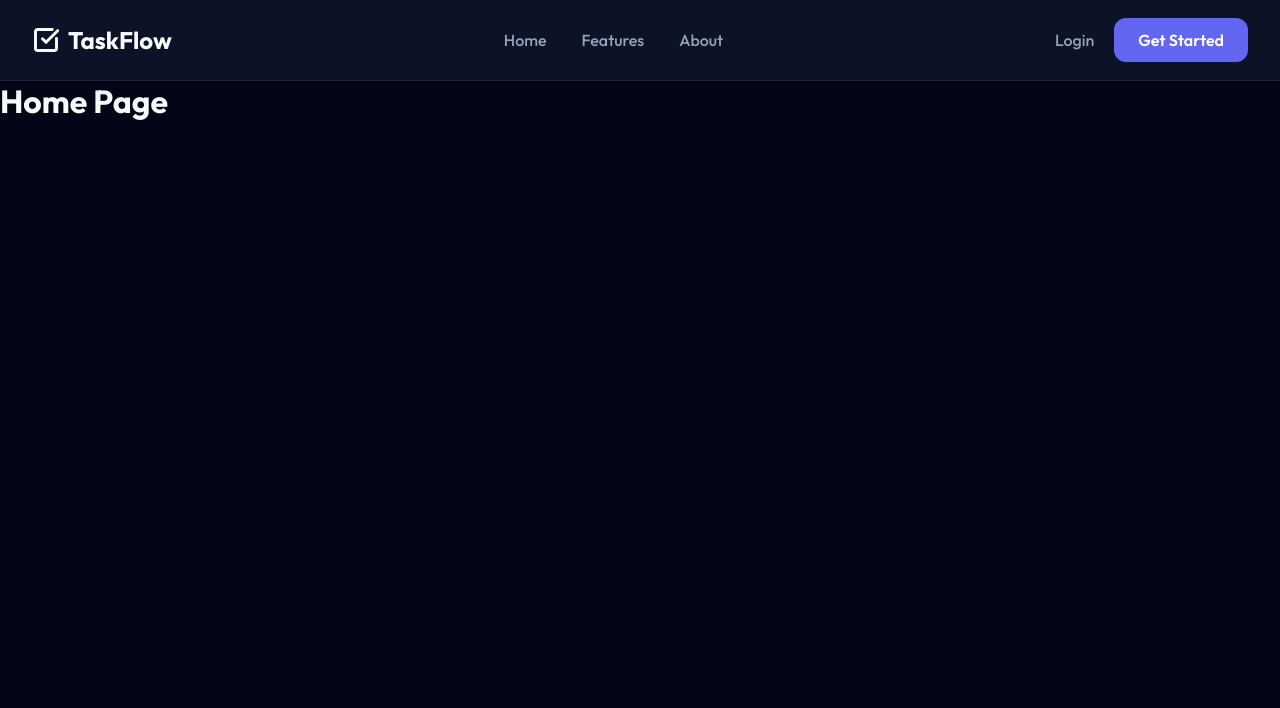
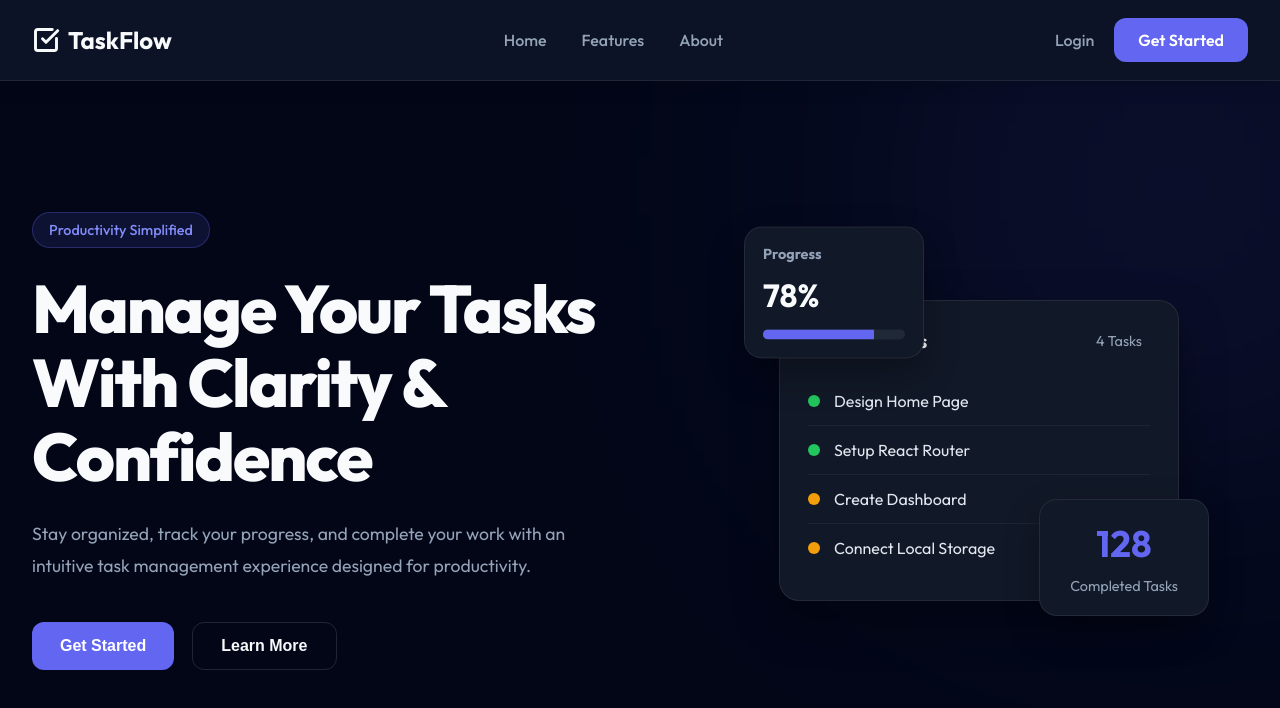
Before and after one commit to Isharani01/taskflow, a React (Vite) app: page / in a window 1280 px wide. Shown: the top 708 px of the page. Built offline with nearby package versions, Linux system fonts and the light colour scheme.

Commit message:
completed hero section with dashboard card progress card

```diff
--- /dev/null
+++ b/src/components/Hero/Hero.jsx
@@ -0,0 +1,85 @@
+import styles from "./Hero.module.css";
+
+function Hero() {
+  return (
+    <section className={styles.hero}>
+      <div className={styles.container}>
+
+        <div className={styles.left}>
+          <span className={styles.badge}>
+            Productivity Simplified
+          </span>
+
+          <h1>
+            Manage Your Tasks
+            <br />
+            With Clarity &
+            <br />
+            Confidence
+          </h1>
+
+          <p>
+            Stay organized, track your progress, and complete
+            your work with an intuitive task management
+            experience designed for productivity.
+          </p>
+
+          <div className={styles.buttons}>
+            <button className={styles.primaryBtn}>
+              Get Started
+            </button>
+
+            <button className={styles.secondaryBtn}>
+              Learn More
+            </button>
+          </div>
+        </div>
+       <div className={styles.right}>
+  <div className={styles.dashboardWrapper}>
+
+    <div className={styles.dashboardCard}>
+      <div className={styles.cardHeader}>
+        <h3>Today's Tasks</h3>
+        <span>4 Tasks</span>
+      </div>
+
+      <div className={styles.task}>
+        <span className={styles.completed}></span>
+        <p>Design Home Page</p>
+      </div>
+
+      <div className={styles.task}>
+        <span className={styles.completed}></span>
+        <p>Setup React Router</p>
+      </div>
+
+      <div className={styles.task}>
+        <span className={styles.pending}></span>
+        <p>Create Dashboard</p>
+      </div>
+
+      <div className={styles.task}>
+        <span className={styles.pending}></span>
+        <p>Connect Local Storage</p>
+      </div>
+    </div>
+    <div className={styles.progressCard}>
+      <h4>Progress</h4>
+
+      <h2>78%</h2>
+
+      <div className={styles.progressBar}>
+        <div className={styles.progress}></div>
+      </div>
+    </div>
+   <div className={styles.statsCard}>
+      <h2>128</h2>
+      <p>Completed Tasks</p>
+    </div>
+  </div>
+</div>
+    </div>
+    </section>
+  );
+}
+export default Hero;
--- /dev/null
+++ b/src/components/Hero/Hero.module.css
@@ -0,0 +1,245 @@
+.hero {
+  width: 100%;
+  min-height: calc(100vh - 80px);
+  display: flex;
+  align-items: center;
+  background: #020617;
+  position:relative;
+  overflow:hidden;
+  padding: 70px 0;
+}
+.hero::before{
+content:"";
+position:absolute;
+width:450px;
+height:450px;
+background:#6366f1;
+filter:blur(180px);
+opacity:.18;
+top:-120px;
+right:-120px;
+z-index:0;
+}
+.container {
+  max-width: 1280px;
+  width: 100%;
+  margin: 0 auto;
+  padding: 0 32px;
+  display: grid;
+  grid-template-columns: 1fr 1fr;
+  align-items: center;
+  gap: 60px;
+  position: relative;
+  z-index: 1;
+}
+.left {
+  display: flex;
+  flex-direction: column;
+}
+.right {
+  display: flex;
+  justify-content: center;
+  align-items:flex-start;
+}
+.badge {
+  display: inline-flex;
+  align-items: center;
+  padding: 8px 16px;
+  border-radius: 999px;
+  background: rgba(99, 102, 241, 0.12);
+  border: 1px solid rgba(99, 102, 241, 0.3);
+  color: #818cf8;
+  font-size: 0.9rem;
+  font-weight: 500;
+  margin-bottom: 24px;
+  width: fit-content;
+}
+.left h1 {
+  font-size: 4.2rem;
+  line-height: 1.1;
+  font-weight: 800;
+  color: #f8fafc;
+  letter-spacing: -2px;
+  max-width:650px;
+}
+.left p {
+  margin-top: 24px;
+  max-width: 560px;
+  color: #94a3b8;
+  font-size: 1.1rem;
+  line-height: 1.8;
+}
+.buttons {
+  display: flex;
+  gap: 18px;
+  margin-top: 40px;
+}
+.primaryBtn {
+  background: #6366f1;
+  color: white;
+  border: none;
+  border-radius: 12px;
+  padding: 14px 28px;
+  font-size: 1rem;
+  font-weight: 600;
+  cursor: pointer;
+  transition: all .3s ease;
+}
+.primaryBtn:hover {
+  background: #4f46e5;
+  transform: translateY(-2px);
+}
+.secondaryBtn {
+  background: transparent;
+  color: #f8fafc;
+  border: 1px solid rgba(255,255,255,.12);
+  border-radius: 12px;
+  padding: 14px 28px;
+  font-size: 1rem;
+  font-weight: 600;
+  cursor: pointer;
+  transition: all .3s ease;
+}
+.secondaryBtn:hover {
+  border-color: #6366f1;
+  color: #6366f1;
+  background:rgba(255,255,255,.04);
+}
+.right {
+  display: flex;
+  justify-content: center;
+  align-items: flex-start;;
+}
+
+.dashboardCard {
+  width: 400px;
+  padding: 28px;
+  background: #111827;
+  border: 1px solid rgba(255,255,255,.08);
+  border-radius: 20px;
+  box-shadow: 0 20px 45px rgba(0,0,0,.35);
+  transition:all .3s ease;
+  margin-top: 20px;
+  position: relative;
+  z-index: 1;
+
+}
+.dashboardCard:hover{
+transform:translateY(-8px);
+box-shadow: 0 25px 50px rgba(0, 0, 0, 0.4);
+}
+.cardHeader {
+  display: flex;
+  justify-content: space-between;
+  align-items: center;
+  margin-bottom: 24px;
+  padding-right: 8px;
+}
+.cardHeader h3 {
+  color: #f8fafc;
+  font-size: 1.2rem;
+}
+.cardHeader span {
+  color: #94a3b8;
+  font-size: .9rem;
+}
+.task {
+  display: flex;
+  align-items: center;
+  gap: 14px;
+  padding: 14px 0;
+  border-bottom: 1px solid rgba(255,255,255,.05);
+}
+.task:last-child {
+  border-bottom: none;
+}
+.task p {
+  color: #e2e8f0;
+}
+.completed,
+.pending {
+  width: 12px;
+  height: 12px;
+  border-radius: 50%;
+}
+.completed {
+  background: #22c55e;
+}
+.pending {
+  background: #f59e0b;
+}
+.dashboardWrapper {
+  position: relative;
+   margin-left: 40px;
+}
+.progressCard {
+  position: absolute;
+  top: -45px;
+  left: -35px;
+  width: 180px;
+  padding: 18px;
+  background: #111827;
+  border: 1px solid rgba(255,255,255,.08);
+  border-radius: 18px;
+  box-shadow: 0 15px 35px rgba(0,0,0,.3);
+  animation: float 4s ease-in-out infinite;
+   z-index: 2;
+
+}
+.progressCard h4{
+color:#94a3b8;
+font-size:.9rem;
+margin-bottom:12px;
+}
+.progressCard h2{
+color:#f8fafc;
+font-size:2rem;
+margin-bottom:14px;
+}
+.progressBar{
+width:100%;
+height:10px;
+background:#1f2937;
+border-radius:999px;
+overflow:hidden;
+}
+.progress{
+width:78%;
+height:100%;
+background:#6366f1;
+}
+.statsCard{
+position:absolute;
+bottom:-15px;
+right:-30px;
+width:170px;
+padding:20px;
+background:#111827;
+border-radius:18px;
+border:1px solid rgba(255,255,255,.08);
+box-shadow:0 15px 35px rgba(0,0,0,.3);
+text-align:center;
+animation: float 4s ease-in-out infinite;
+animation-delay: 1.5s;
+ z-index: 2;
+}
+.statsCard h2{
+font-size:2.3rem;
+color:#6366f1;
+margin-bottom:10px;
+}
+.statsCard p{
+color:#94a3b8;
+font-size:.9rem;
+}
+@keyframes float {
+  0% {
+    transform: translateY(0);
+  }
+  50% {
+    transform: translateY(-10px);
+  }
+  100% {
+    transform: translateY(0);
+  }
+}
--- a/src/pages/Home/Home.jsx
+++ b/src/pages/Home/Home.jsx
@@ -1,9 +1,10 @@
 import Navbar from "../../components/Navbar/Navbar";
+import Hero from "../../components/Hero/Hero";
 function Home() {
   return (
     <div>
         <Navbar/>
-      <h1>Home Page</h1>
+        <Hero/>
 
     </div>
   );
```
